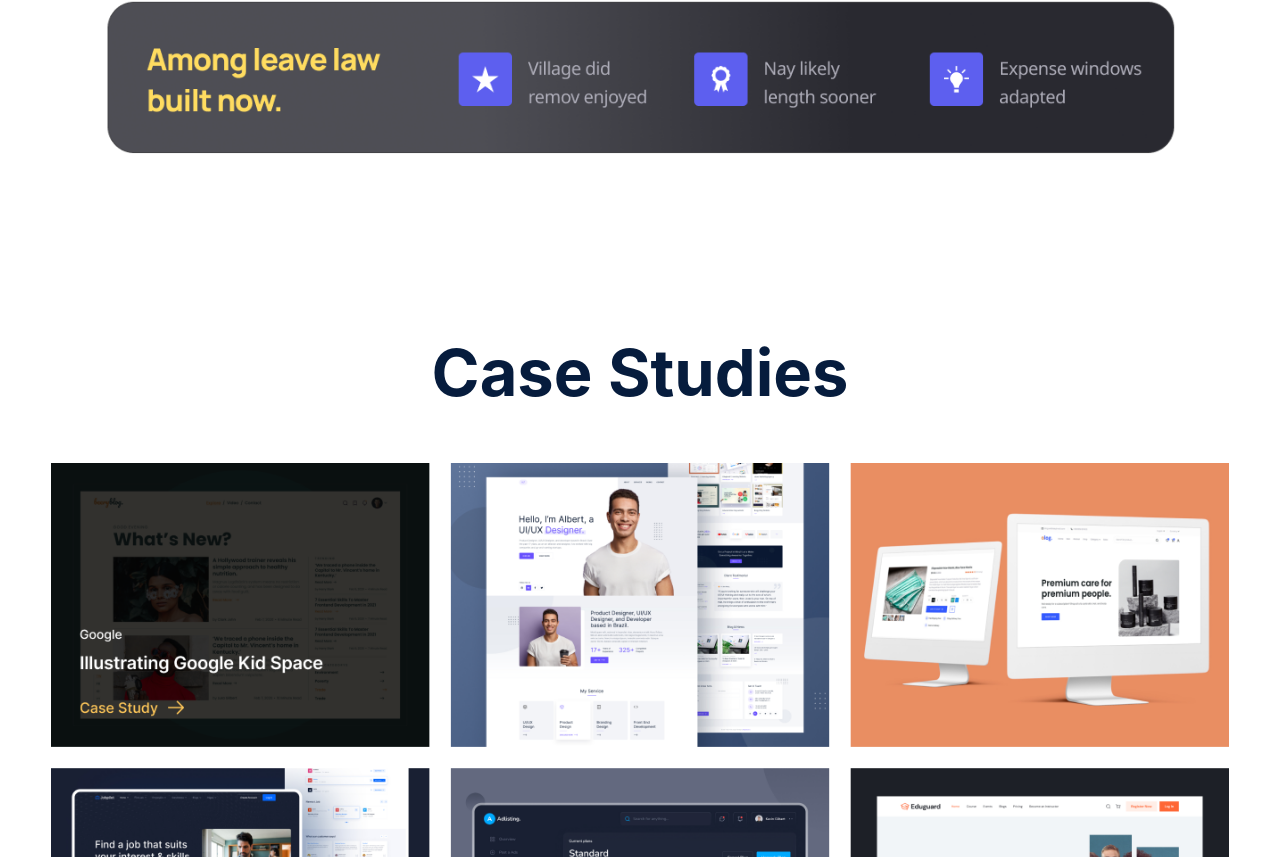
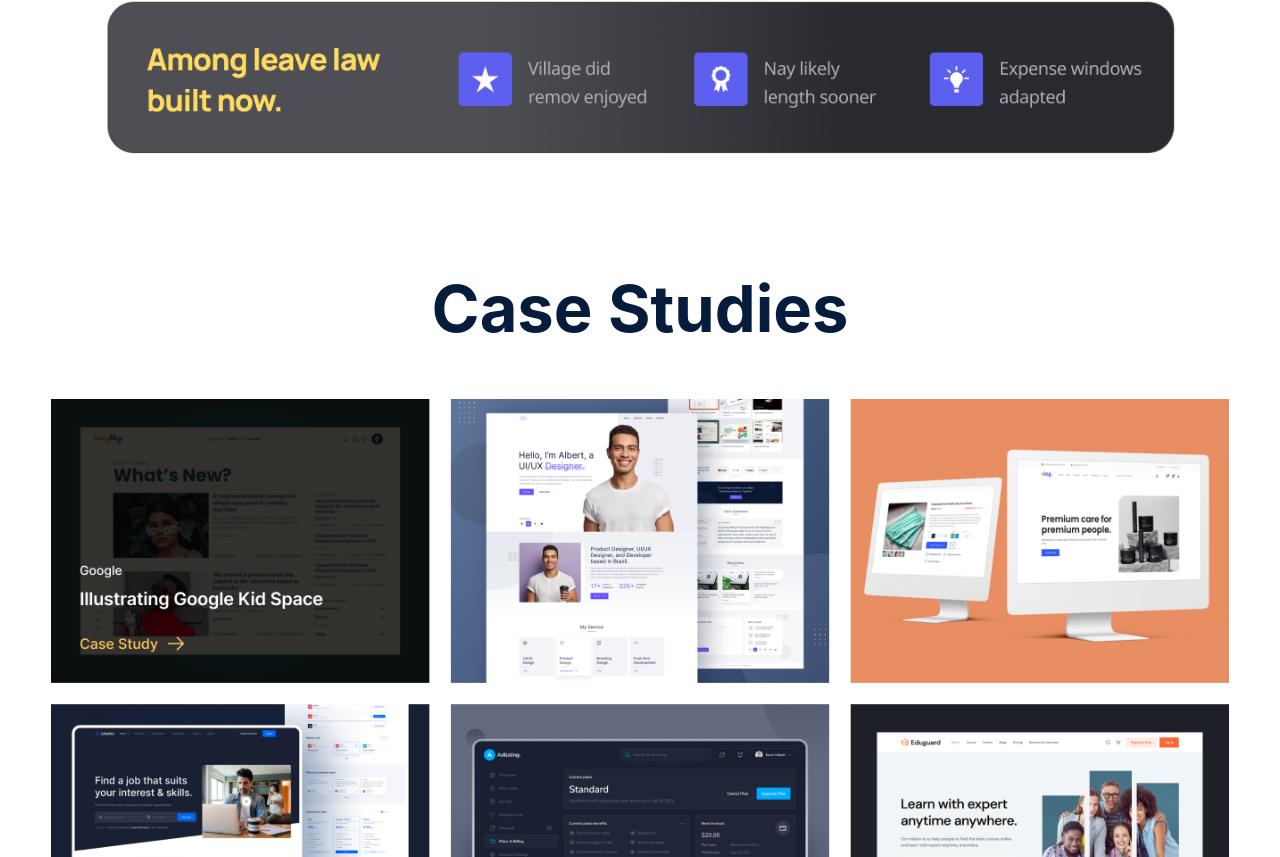
Before and after one commit to Maurice522/trehouse, a React (Create React App) app: page / in a window 1280 px wide. Shown: the part 3123-3980 px from the top of the page. Built offline with nearby package versions, Linux system fonts and the light colour scheme; the HTML template or start-up script is replaced by a standard one.

Commit message:
fixed companies

```diff
--- a/src/pages/Home.css
+++ b/src/pages/Home.css
@@ -162,6 +162,7 @@
     align-items: center;
     justify-content: center;
     flex-direction: column;
+    padding-top: 2vw;
 }
 
 .casediv >h1{
--- a/src/pages/Home.js
+++ b/src/pages/Home.js
@@ -74,7 +74,7 @@ function home() {
         <section>
             <div className='casediv'>
                 <h1>Case Studies</h1>
-                <img src='./images/project.png' style={{width:"100%"}} />
+                <img src='./images/project.png' style={{width:"100%", cursor:"pointer"}} />
                 <button className='purpbtn'>View All &nbsp;<BsArrowRight style={{fontSize:"24px", position:'relative', top:'4px'}} /></button>
             </div>
 
```
